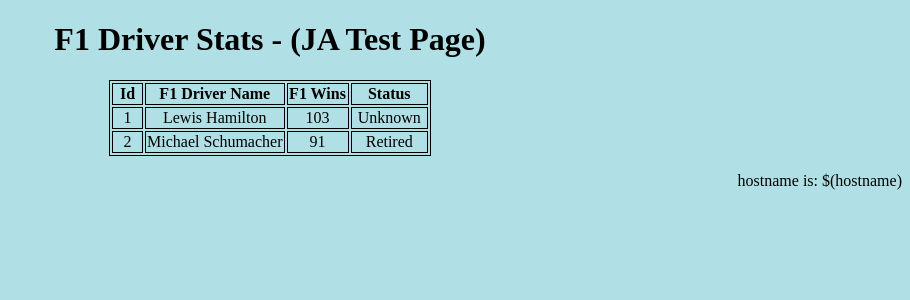
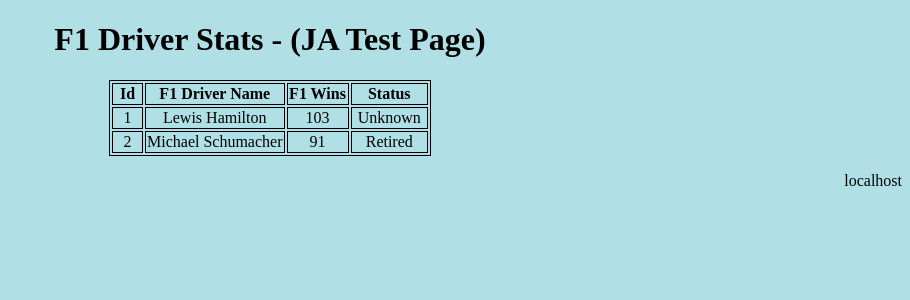
Before and after one commit to Jaikar11/JaFlaskWebDbAppSrvr, a Flask app: page / in a window 1280 px wide. Shown: the part 34-334 px from the top of the page, without its empty margins (370-1280 px from the left). Run offline with Flask 2, Linux system fonts and the light colour scheme; data comes from the database, SQL or seed files in the repository.

Commit message:
updated version

```diff
--- a/templates/home.html
+++ b/templates/home.html
@@ -38,7 +38,11 @@
     {% endfor %}
 </table>
 <footer>
-    <p align="right"> hostname is: $(hostname)</p>
-</header>
+    <p align="right" id="demo"></p>
+        <script>
+            let hostname = location.hostname;
+            document.getElementById("demo").innerHTML = hostname;
+        </script>
+</footer>
 </body>
 </html>
```
